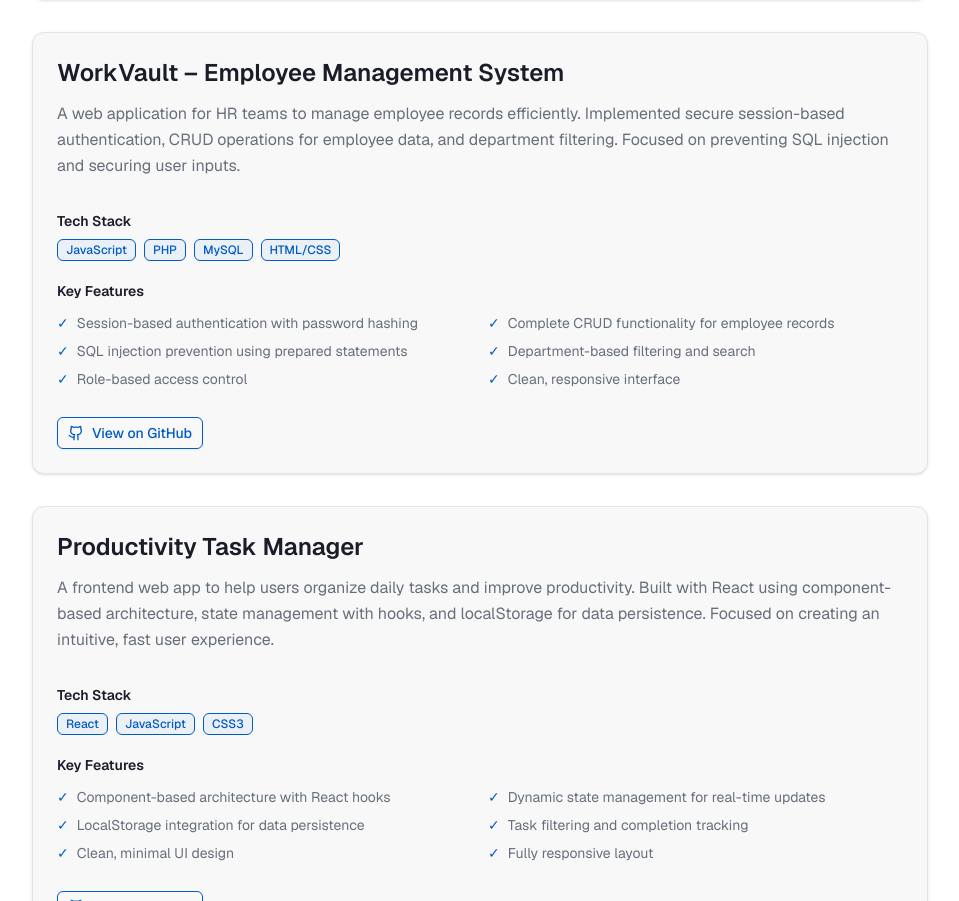
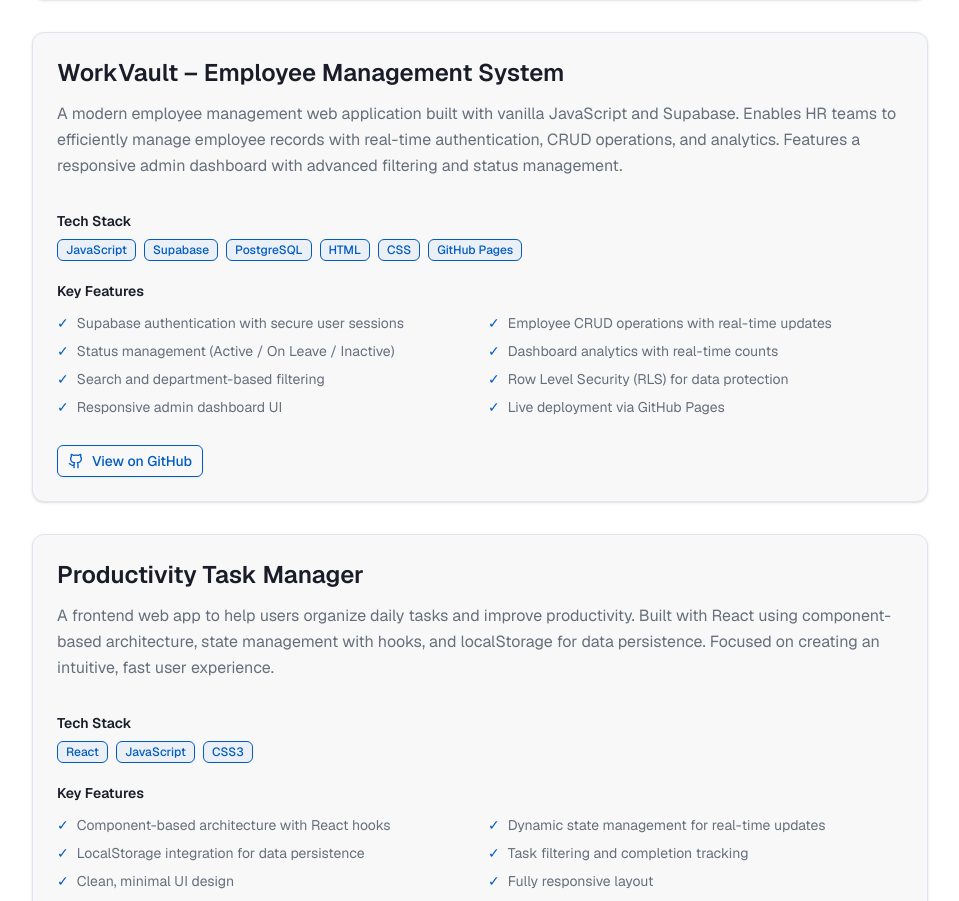
Before and after one commit to krishnikbarman/portfolio, a Next.js app: page / in a window 1280 px wide. Shown: the part 2437-3338 px from the top of the page, without its empty margins (160-1119 px from the left). Built offline with nearby package versions, Linux system fonts and the light colour scheme.

Commit message:
update portfolio with WorkVault v1.0 project

```diff
--- a/components/sections/projects-section.tsx
+++ b/components/sections/projects-section.tsx
@@ -23,15 +23,17 @@ export default function ProjectsSection() {
     {
       title: 'WorkVault – Employee Management System',
       description:
-        'A web application for HR teams to manage employee records efficiently. Implemented secure session-based authentication, CRUD operations for employee data, and department filtering. Focused on preventing SQL injection and securing user inputs.',
-      technologies: ['JavaScript', 'PHP', 'MySQL', 'HTML/CSS'],
+        'A modern employee management web application built with vanilla JavaScript and Supabase. Enables HR teams to efficiently manage employee records with real-time authentication, CRUD operations, and analytics. Features a responsive admin dashboard with advanced filtering and status management.',
+      technologies: ['JavaScript', 'Supabase', 'PostgreSQL', 'HTML', 'CSS', 'GitHub Pages'],
       highlights: [
-        'Session-based authentication with password hashing',
-        'Complete CRUD functionality for employee records',
-        'SQL injection prevention using prepared statements',
-        'Department-based filtering and search',
-        'Role-based access control',
-        'Clean, responsive interface'
+        'Supabase authentication with secure user sessions',
+        'Employee CRUD operations with real-time updates',
+        'Status management (Active / On Leave / Inactive)',
+        'Dashboard analytics with real-time counts',
+        'Search and department-based filtering',
+        'Row Level Security (RLS) for data protection',
+        'Responsive admin dashboard UI',
+        'Live deployment via GitHub Pages'
       ],
       githubLink: 'https://github.com/krishnikbarman/workvault-employee-management',
     },
```
